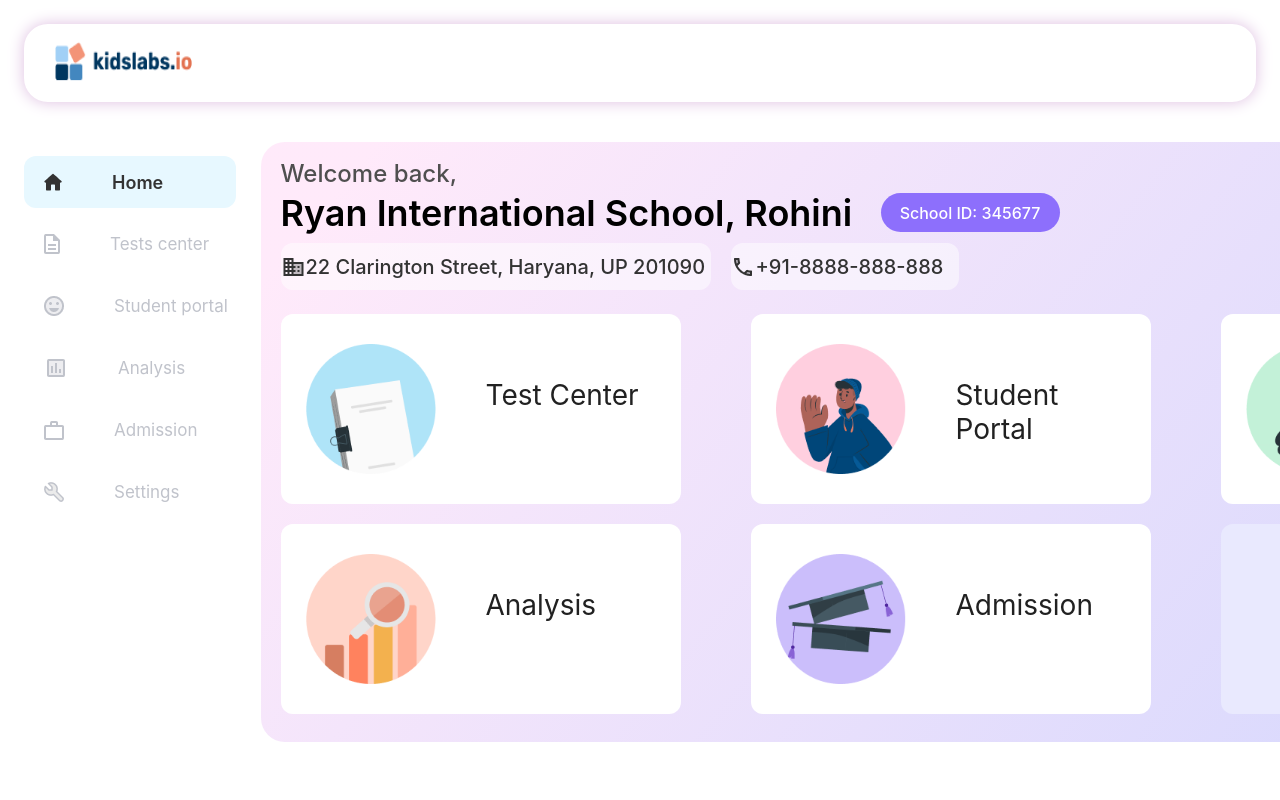
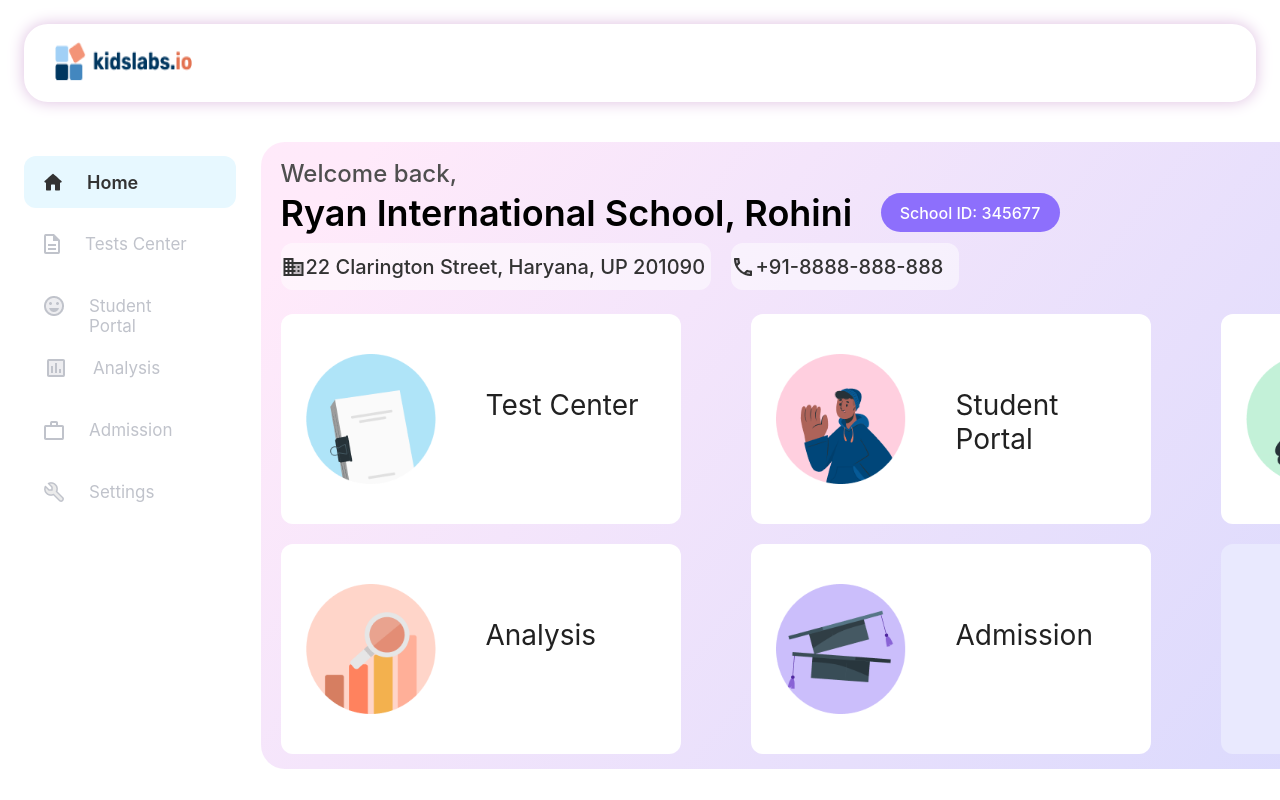
Before and after one commit to NoveshGautam/prathamIO, a React (Create React App) app: page /HomePage in a window 1280 px wide. Built offline with nearby package versions, Linux system fonts and the light colour scheme.

Commit message:
some changes

```diff
--- a/src/App.css
+++ b/src/App.css
@@ -828,10 +828,11 @@ button {
   width: 220px;
   height: 360px;
   margin-top: 14px;
+
 }
 .home-page-container2 {
   width: 1385px;
-  height: 600px;
+  height: 627px;
   margin-top: -380px;
   margin-left: 260.51px;
   border-radius: 24px;
@@ -843,7 +844,7 @@ button {
 }
 .sub-container2 {
   width: 1340px;
-  height: 560px;
+  height: 590px;
   margin-left: 20px;
   margin-top: 17px;
 }
@@ -859,6 +860,7 @@ button {
   font-weight: 500;
   font: Poppins;
   color: #4f4f4f;
+
 }
 
 .mini-2 {
@@ -904,10 +906,12 @@ button {
   font-weight: 500;
   font: Roboto Flex;
   display: flex;
+  margin-left: 0px;
   justify-content: left;
   align-items: center;
   background-color: #ffffff80;
   border-radius: 12px;
+
 }
 .school-phone {
   width: 228px;
@@ -926,24 +930,25 @@ button {
 }
 .About-school {
   width: 1340px;
-  height: 400px;
+  height: 434px;
   margin-top: 25px;
 }
-.about-school-div-1 {
+.About-school-div-1 {
   width: 1340px;
-  height: 190px;
-}
+  height: 210px;
+
+ }
 .about-school-div-2 {
   width: 1340px;
-  height: 190px;
+  height: 210px;
   margin-top: 20px;
+
 }
 
 .test-center {
   width: 400px;
-  height: 190px;
+  height: 210px;
   background: #ffffff;
-
   display: flex;
   justify-content: center;
   align-items: center;
@@ -951,10 +956,9 @@ button {
 }
 .student-portal {
   width: 400px;
-  height: 190px;
+  height: 210px;
   background: #ffffff;
-
-  margin-top: -190px;
+   margin-top: -210px;
   margin-left: 470px;
   display: flex;
   justify-content: center;
@@ -964,10 +968,9 @@ button {
 
 .teachers {
   width: 400px;
-  height: 190px;
+  height: 210px;
   background: #ffffff;
-
-  margin-top: -190px;
+  margin-top: -210px;
   margin-left: 940px;
   display: flex;
   justify-content: center;
@@ -977,9 +980,8 @@ button {
 
 .analysis {
   width: 400px;
-  height: 190px;
+  height: 210px;
   background: #ffffff;
-
   display: flex;
   justify-content: center;
   align-items: center;
@@ -987,11 +989,9 @@ button {
 }
 .admission {
   width: 400px;
-  height: 190px;
-
+  height: 210px;
   background: #ffffff;
-
-  margin-top: -190px;
+  margin-top: -210px;
   margin-left: 470px;
   display: flex;
   justify-content: center;
@@ -1000,9 +1000,9 @@ button {
 }
 .quick-link {
   width: 400px;
-  height: 190px;
+  height: 210px;
   background: rgba(233, 233, 254, 255);
-  margin-top: -190px;
+  margin-top: -210px;
   margin-left: 940px;
   display: flex;
   justify-content: center;
@@ -1158,7 +1158,6 @@ button {
 .settings-navigation {
   width: 212px;
   height: 52px;
-
   margin-top: 10px;
   border-radius: 12px;
   display: flex;
@@ -1168,7 +1167,7 @@ button {
 .navigation-font {
   width: 114px;
   height: 20px;
-  margin-left: 50px;
+  margin-left: 25px;
   color: #c0c3cb;
   font: Poppins;
   font-weight: 400;
@@ -1182,5 +1181,5 @@ button {
   font: Poppins;
   font-weight: 600;
   font-size: 18px;
-  margin-left: 50px;
+  margin-left: 25px;
 }
--- a/src/Components/HomePage.js
+++ b/src/Components/HomePage.js
@@ -42,11 +42,11 @@ const HomePage = () => {
           </div>
           <div className="test-center-navigation">
             <img src={center} alt="Image" />
-            <div className="navigation-font">Tests center</div>
+            <div className="navigation-font">Tests Center</div>
           </div>
           <div className="student-portal-navigation">
             <img src={portal} alt="Image" />
-            <div className="navigation-font">Student portal</div>
+            <div className="navigation-font">Student Portal</div>
           </div>
           <div className="analysis-navigation">
             <img src={assessment} alt="Image" />
```
